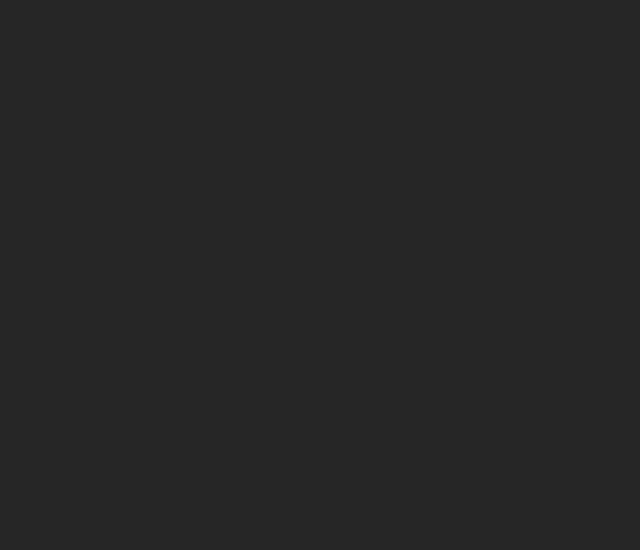
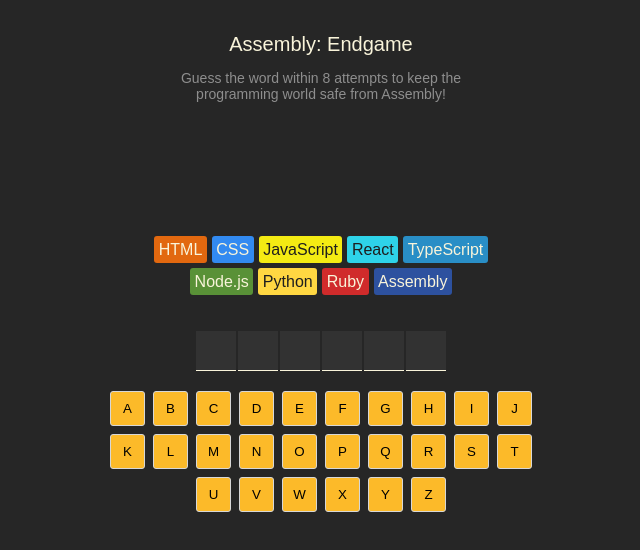
Before and after one commit to aliyasyeddd/Assembly-Endgame-TypeScript-React, a React (Vite) app: page / in a window 1280 px wide. Shown: the top 550 px of the page, without its empty margins (319-959 px from the left). Built offline with nearby package versions, Linux system fonts and the light colour scheme.

Commit message:
typing useState

```diff
--- a/src/App.tsx
+++ b/src/App.tsx
@@ -1,14 +1,189 @@
+import { useState } from "react"
+import { clsx } from "clsx"
+import { languages } from "./languages"
+import { getFarewellText, getRandomWord } from "./utils"
+import Confetti from "react-confetti"
 
 
+export default function AssemblyEndgame() {
+    // State values
+    const [currentWord, setCurrentWord] = useState<string>(():string => getRandomWord())
+    const [guessedLetters, setGuessedLetters] = useState<string[]>([])
 
+    // Derived values
+    const numGuessesLeft = languages.length - 1
+    const wrongGuessCount =
+        guessedLetters.filter(letter => !currentWord.includes(letter)).length
+    const isGameWon =
+        currentWord.split("").every(letter => guessedLetters.includes(letter))
+    const isGameLost = wrongGuessCount >= numGuessesLeft
+    const isGameOver = isGameWon || isGameLost
+    const lastGuessedLetter = guessedLetters[guessedLetters.length - 1]
+    const isLastGuessIncorrect = lastGuessedLetter && !currentWord.includes(lastGuessedLetter)
 
-function App() {
+    // Static values
+    const alphabet = "abcdefghijklmnopqrstuvwxyz"
 
-  return (
-    <>
+    function addGuessedLetter(letter) {
+        setGuessedLetters(prevLetters =>
+            prevLetters.includes(letter) ?
+                prevLetters :
+                [...prevLetters, letter]
+        )
+    }
 
-    </>
-  )
+    function startNewGame() {
+        setCurrentWord(getRandomWord())
+        setGuessedLetters([])
+    }
+
+    const languageElements = languages.map((lang, index) => {
+        const isLanguageLost = index < wrongGuessCount
+        const styles = {
+            backgroundColor: lang.backgroundColor,
+            color: lang.color
+        }
+        const className = clsx("chip", isLanguageLost && "lost")
+        return (
+            <span
+                className={className}
+                style={styles}
+                key={lang.name}
+            >
+                {lang.name}
+            </span>
+        )
+    })
+
+    const letterElements = currentWord.split("").map((letter, index) => {
+        const shouldRevealLetter = isGameLost || guessedLetters.includes(letter)
+        const letterClassName = clsx(
+            isGameLost && !guessedLetters.includes(letter) && "missed-letter"
+        )
+        return (
+            <span key={index} className={letterClassName}>
+                {shouldRevealLetter ? letter.toUpperCase() : ""}
+            </span>
+        )
+    })
+
+    const keyboardElements = alphabet.split("").map(letter => {
+        const isGuessed = guessedLetters.includes(letter)
+        const isCorrect = isGuessed && currentWord.includes(letter)
+        const isWrong = isGuessed && !currentWord.includes(letter)
+        const className = clsx({
+            correct: isCorrect,
+            wrong: isWrong
+        })
+
+        return (
+            <button
+                className={className}
+                key={letter}
+                disabled={isGameOver}
+                aria-disabled={guessedLetters.includes(letter)}
+                aria-label={`Letter ${letter}`}
+                onClick={() => addGuessedLetter(letter)}
+            >
+                {letter.toUpperCase()}
+            </button>
+        )
+    })
+
+    const gameStatusClass = clsx("game-status", {
+        won: isGameWon,
+        lost: isGameLost,
+        farewell: !isGameOver && isLastGuessIncorrect
+    })
+
+    function renderGameStatus() {
+        if (!isGameOver && isLastGuessIncorrect) {
+            return (
+                <p className="farewell-message">
+                    {getFarewellText(languages[wrongGuessCount - 1].name)}
+                </p>
+            )
+        }
+
+        if (isGameWon) {
+            return (
+                <>
+                    <h2>You win!</h2>
+                    <p>Well done! 🎉</p>
+                </>
+            )
+        }
+        if (isGameLost) {
+            return (
+                <>
+                    <h2>Game over!</h2>
+                    <p>You lose! Better start learning Assembly 😭</p>
+                </>
+            )
+        }
+
+        return null
+    }
+
+    return (
+        <main>
+            {
+                isGameWon &&
+                    <Confetti
+                        recycle={false}
+                        numberOfPieces={1000}
+                    />
+            }
+            <header>
+                <h1>Assembly: Endgame</h1>
+                <p>Guess the word within 8 attempts to keep the
+                programming world safe from Assembly!</p>
+            </header>
+
+            <section
+                aria-live="polite"
+                role="status"
+                className={gameStatusClass}
+            >
+                {renderGameStatus()}
+            </section>
+
+            <section className="language-chips">
+                {languageElements}
+            </section>
+
+            <section className="word">
+                {letterElements}
+            </section>
+
+            {/* Combined visually-hidden aria-live region for status updates */}
+            <section
+                className="sr-only"
+                aria-live="polite"
+                role="status"
+            >
+                <p>
+                    {currentWord.includes(lastGuessedLetter) ?
+                        `Correct! The letter ${lastGuessedLetter} is in the word.` :
+                        `Sorry, the letter ${lastGuessedLetter} is not in the word.`
+                    }
+                    You have {numGuessesLeft} attempts left.
+                </p>
+                <p>Current word: {currentWord.split("").map(letter =>
+                    guessedLetters.includes(letter) ? letter + "." : "blank.")
+                    .join(" ")}</p>
+
+            </section>
+
+            <section className="keyboard">
+                {keyboardElements}
+            </section>
+
+            {isGameOver &&
+                <button
+                    className="new-game"
+                    onClick={startNewGame}
+                >New Game</button>}
+        </main>
+    )
 }
-
-export default App
```
